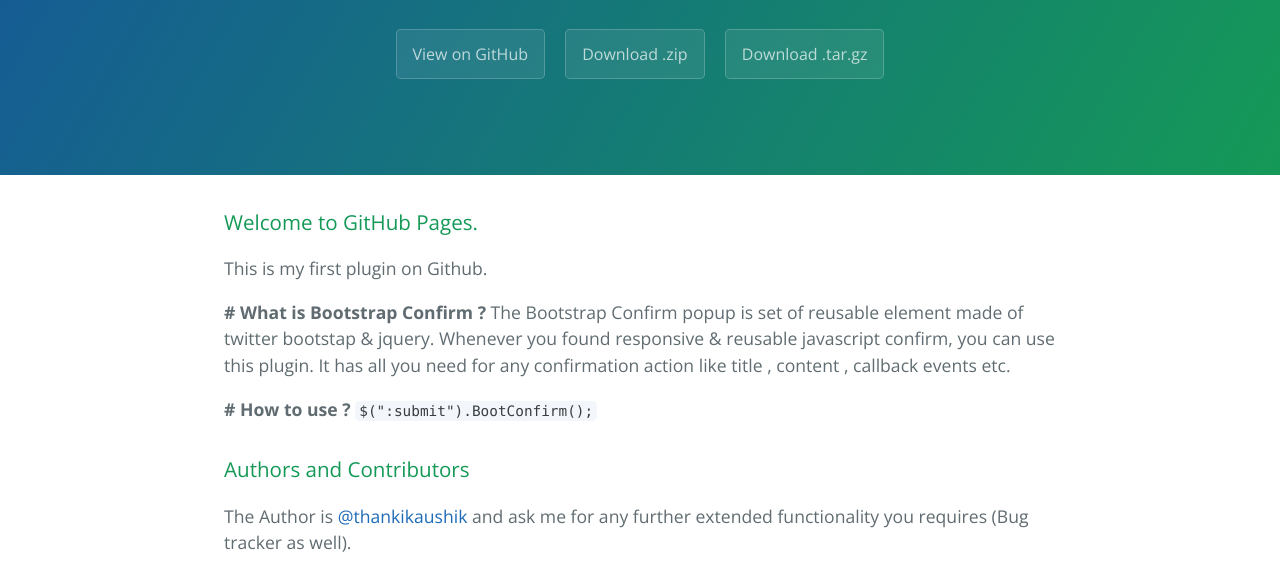
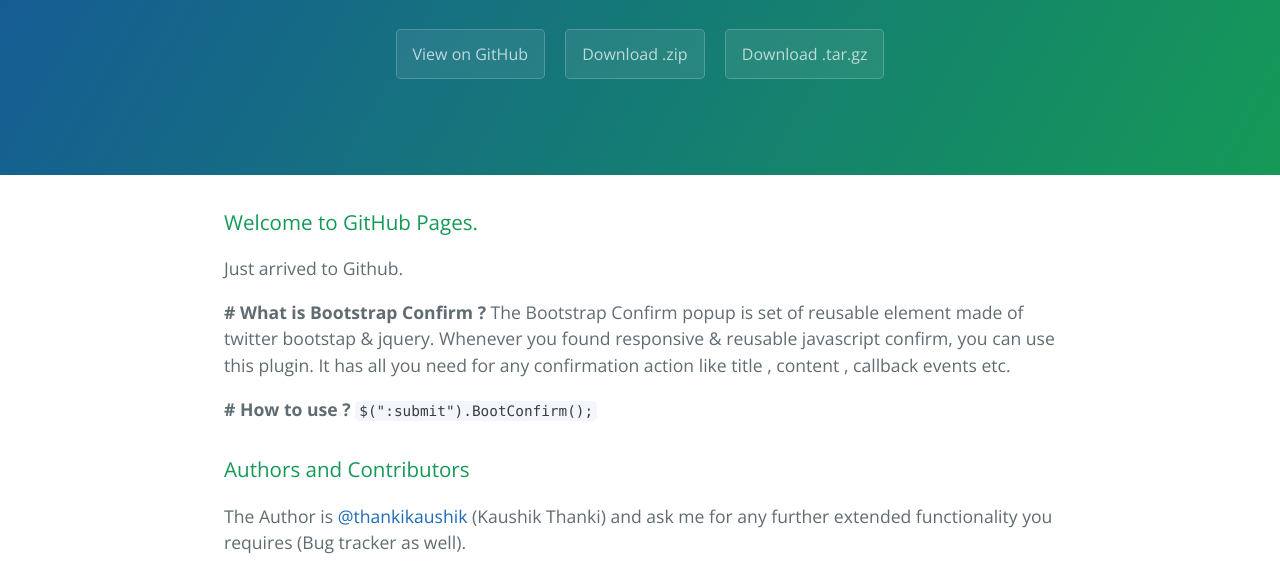
Before and after one commit to jqueryscript/BootstrapConfirmPopup, a plain HTML site: page index.html in a window 1280 px wide. Shown: the part 208-793 px from the top of the page. Drawn offline with nearby package versions, Linux system fonts and the light colour scheme.

Commit message:
Create gh-pages branch via GitHub

```diff
--- a/index.html
+++ b/index.html
@@ -22,7 +22,7 @@
       <h3>
 <a id="welcome-to-github-pages" class="anchor" href="#welcome-to-github-pages" aria-hidden="true"><span class="octicon octicon-link"></span></a>Welcome to GitHub Pages.</h3>
 
-<p>This is my first plugin on Github.</p>
+<p>Just arrived to Github.</p>
 
 <p><strong># What is Bootstrap Confirm ?</strong>
 The Bootstrap Confirm popup is set of reusable element made of twitter bootstap &amp; jquery. Whenever you found responsive &amp;
@@ -34,7 +34,7 @@ reusable javascript confirm, you can use this plugin. It has all you need for an
 <h3>
 <a id="authors-and-contributors" class="anchor" href="#authors-and-contributors" aria-hidden="true"><span class="octicon octicon-link"></span></a>Authors and Contributors</h3>
 
-<p>The Author is <a href="https://github.com/thankikaushik" class="user-mention">@thankikaushik</a> and ask me for any further extended functionality you requires (Bug tracker as well). </p>
+<p>The Author is <a href="https://github.com/thankikaushik" class="user-mention">@thankikaushik</a> (Kaushik Thanki) and ask me for any further extended functionality you requires (Bug tracker as well). </p>
 
 <h3>
 <a id="support-or-contact" class="anchor" href="#support-or-contact" aria-hidden="true"><span class="octicon octicon-link"></span></a>Support or Contact</h3>
--- a/params.json
+++ b/params.json
@@ -1 +1 @@
-{"name":"Bootstrap Confirm Popup","tagline":"The Jquery/Bootstrap plugin that reduce developer's code & work. (additional benifits for asp.net MVC)","body":"### Welcome to GitHub Pages.\r\nThis is my first plugin on Github.\r\n\r\n**# What is Bootstrap Confirm ?**\r\nThe Bootstrap Confirm popup is set of reusable element made of twitter bootstap & jquery. Whenever you found responsive & \r\nreusable javascript confirm, you can use this plugin. It has all you need for any confirmation action like title , content , callback events etc. \r\n\r\n**# How to use ?**\r\n`$(\":submit\").BootConfirm();`\r\n\r\n \r\n### Authors and Contributors\r\nThe Author is @thankikaushik and ask me for any further extended functionality you requires (Bug tracker as well). \r\n \r\n### Support or Contact\r\nHaving trouble with Plugin? Check out the documentation at https://help.github.com/pages or contact support@github.com and we’ll help you sort it out.\r\n","google":"","note":"Don't delete this file! It's used internally to help with page regeneration."}
+{"name":"Bootstrap Confirm Popup","tagline":"The Jquery/Bootstrap plugin that reduce developer's code & work. (additional benifits for asp.net MVC)","body":"### Welcome to GitHub Pages.\r\nJust arrived to Github.\r\n\r\n**# What is Bootstrap Confirm ?**\r\nThe Bootstrap Confirm popup is set of reusable element made of twitter bootstap & jquery. Whenever you found responsive & \r\nreusable javascript confirm, you can use this plugin. It has all you need for any confirmation action like title , content , callback events etc. \r\n\r\n**# How to use ?**\r\n`$(\":submit\").BootConfirm();`\r\n\r\n \r\n### Authors and Contributors\r\nThe Author is @thankikaushik (Kaushik Thanki) and ask me for any further extended functionality you requires (Bug tracker as well). \r\n \r\n### Support or Contact\r\nHaving trouble with Plugin? Check out the documentation at https://help.github.com/pages or contact support@github.com and we’ll help you sort it out.\r\n","google":"","note":"Don't delete this file! It's used internally to help with page regeneration."}
```
